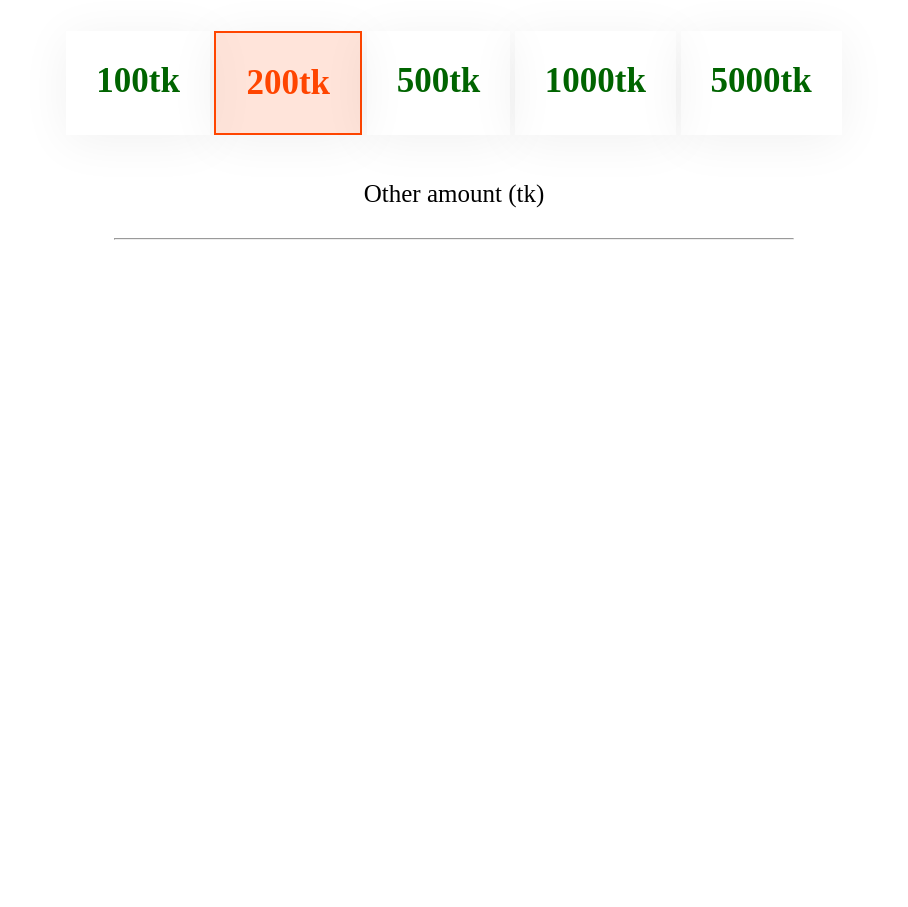
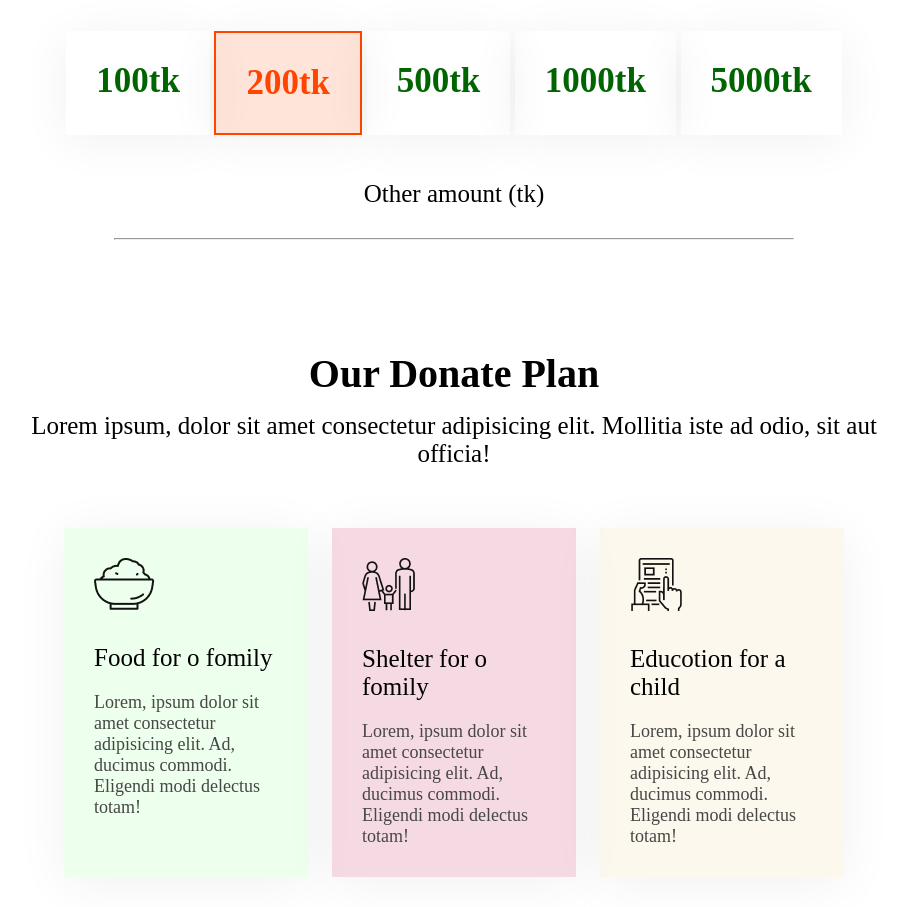
Before and after one commit to sazzadsadman/charity, a plain HTML site: page index.html in a window 1280 px wide. Shown: the part 1047-1954 px from the top of the page, without its empty margins (186-1094 px from the left). Before the commit the page ends 1347 px from the top, so only its background shows below. Drawn offline with Linux system fonts and the light colour scheme.

Commit message:
donate plan added

```diff
--- a/index.html
+++ b/index.html
@@ -10,10 +10,12 @@
 </head>
 <body>
     <div class="banner">
-        <div class="banner-items">
-            <h1 class="banner-heading">Let's Help Them Who are in Need</h1>
-            <p class="banner-description">Lorem ipsum, dolor sit amet consectetur adipisicing elit. Mollitia iste ad odio, sit aut officia! Lorem ipsum, dolor sit amet consectetur adipisicing elit. Mollitia iste ad odio, sit aut officia!</p>
-            <button class="btn">Donate Now</button>
+        <div class="banner-overlay">
+            <div class="banner-items">
+                <h1 class="banner-heading">Let's Help Them Who are in Need</h1>
+                <p class="banner-description">Lorem ipsum, dolor sit amet consectetur adipisicing elit. Mollitia iste ad odio, sit aut officia! Lorem ipsum, dolor sit amet consectetur adipisicing elit. Mollitia iste ad odio, sit aut officia!</p>
+                <button class="btn">Donate Now</button>
+            </div>
         </div>
     </div>
     <section class="donate-tk">
@@ -29,5 +31,27 @@
         <p class="banner-description">Other amount (tk)</p>
         <hr class="hr">
     </section>
+    <Section class="donate-plans">
+        <h2 class="h2">Our Donate Plan</h2>
+        <p class="banner-description">Lorem ipsum, dolor sit amet consectetur adipisicing elit. Mollitia iste ad odio, sit aut officia! </p>
+        <div class="donate-plan-container">
+            <div class="donate-plan" id="green">
+                <img src="icons/food.png" alt="">
+                <p class="plan-title">Food for o fomily</p>
+                <p class="plan-description">Lorem, ipsum dolor sit amet consectetur adipisicing elit. Ad, ducimus commodi. Eligendi modi delectus totam!</p>
+            </div>
+            <div class="donate-plan" id="pink">
+                <img src="icons/shelter.png" alt="">
+                <p class="plan-title">Shelter for o fomily</p>
+                <p class="plan-description">Lorem, ipsum dolor sit amet consectetur adipisicing elit. Ad, ducimus commodi. Eligendi modi delectus totam!</p>
+            </div>
+            <div class="donate-plan" id="yellow">
+                <img src="icons/Frame-1.png" alt="">
+                <p class="plan-title">Educotion for a child</p>
+                <p class="plan-description">Lorem, ipsum dolor sit amet consectetur adipisicing elit. Ad, ducimus commodi. Eligendi modi delectus totam!</p>
+            </div>
+
+        </div>
+    </Section>
 </body>
 </html>
--- a/style.css
+++ b/style.css
@@ -6,7 +6,7 @@
     margin: 10px 300px;
 }
 
-/* banner styles */
+/* banner styles */ /* image Overlay */
 .banner {
     width: 100%;
     height: 100vh;
@@ -14,6 +14,13 @@
     background-repeat: no-repeat;
     background-size: cover;
     text-align: center;
+    background-color: black;
+}
+.banner-overlay {
+    width: 100%;
+    height: 100vh;
+    background-color: rgba(0, 0, 0, 0.341);
+
 }
 .banner-items{
     padding: 300px 0;
@@ -33,8 +40,9 @@
 .btn {
     border-style: none;
     background-color: rgb(255, 110, 61);
-    color: black;
-    padding: 5px 15px;
+    color: rgb(255, 255, 255);
+    padding: 10px 25px;
+    border-radius: 5%;
     font-size: 18px;
     font-weight: 600;
 }
@@ -76,3 +84,40 @@ li {
     box-shadow: 0px 6px 50px rgba(0,0,0,0.06);
     padding: 30px;
 }
+.donate-plans .banner-description{
+    color: black;
+    text-align: center;
+    margin-top: 5px ;
+
+}
+.donate-plan-container{
+    display: flex;
+    padding: 30px 250px;
+    justify-content: space-around;
+    gap: 24px;
+}
+.donate-plan{
+    background: #fffff;
+    box-shadow: 0px 6px 50px rgba(0,0,0,0.06);
+    padding: 30px;
+}
+.donate-plan .plan-title{
+    margin-top: 30px;
+    margin-bottom: 20px;
+    font-weight: 800p;
+    font-size: 25px;
+    color: #000000;
+}
+.plan-description {
+    font-size: 18px;
+    color: #474747
+}
+#pink {
+    background: rgba(240, 195, 210, 0.614);
+}
+#green {
+    background: rgba(190, 253, 190, 0.278);
+}
+#yellow {
+    background: rgba(238, 222, 169, 0.208);
+}
```
